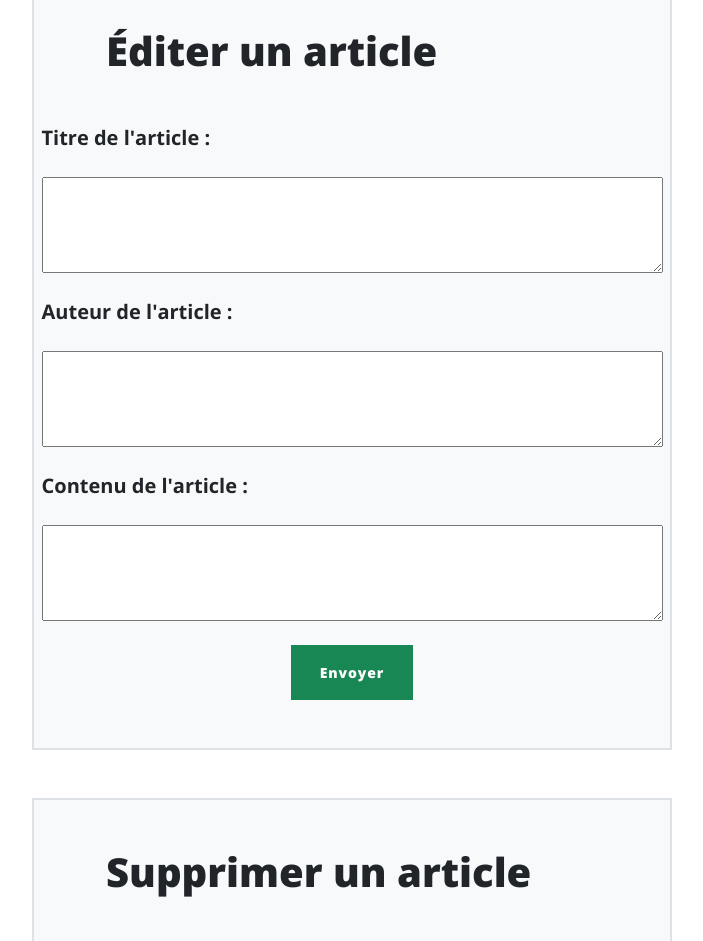
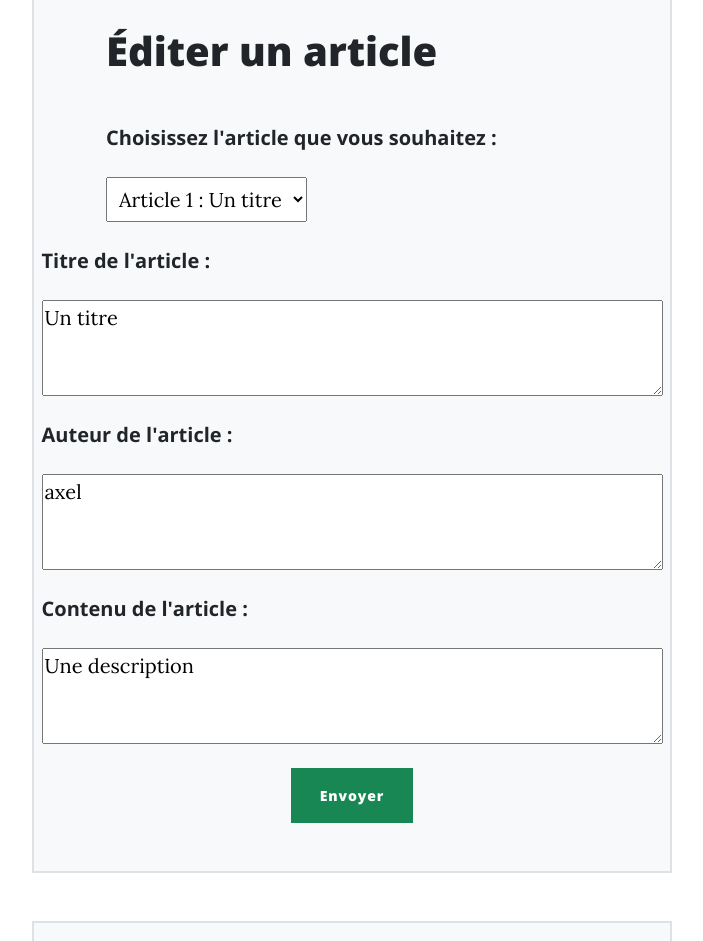
Before and after one commit to AnaisHammouche/Blog_Vue.js, a Vue app in the folder projet_blog/: page /admin in a window 1280 px wide. Shown: the part 1400-2341 px from the top of the page, without its empty margins (288-991 px from the left). Built offline with nearby package versions, Linux system fonts and the light colour scheme.

Commit message:
Administration finish

```diff
--- a/projet_blog/src/store/index.js
+++ b/projet_blog/src/store/index.js
@@ -33,6 +33,17 @@ On appelle une mutation via un ` commit('nomMutation', data) `
     suppArticle(state, id) {
       state.articles.splice(id, 1)
     },
+    editArticle(state, array) {
+      const obj = {
+        id: array.id + 1,
+        title:  array.title,
+        author: array.author,
+        content: array.content,
+        date: array.date,
+      }
+      console.log(array)
+      state.articles.splice(array.id, 1, obj)
+    },
   },
   /*
 Les actions sont commes des méthodes, un peu plus générales, qui peuvent lire
--- a/projet_blog/src/views/admin.vue
+++ b/projet_blog/src/views/admin.vue
@@ -24,20 +24,27 @@
 
     <div class="border border-2 w-50 p-5 bg-light mb-5">
     <h1 class="mb-5 ms-4">Éditer un article</h1>
-    <form action="" class="d-flex flex-column align-items-center justify-content-between" @submit.prevent="addArticle">
+    <form action="" class="d-flex flex-column align-items-center justify-content-between" @submit.prevent="editArticle">
+      <div class="d-flex flex-column align-items-start w-100 ps-4">
+        <label for="newArticleId" class="mb-4 fw-bold">Choisissez l'article que vous souhaitez :</label>
+        <select v-model="selectedEdit" class="mb-4 p-2" name="pets" id="pet-select">
+            <option v-for="(item, index) in listArticles" :key="item.id" v-bind:value="index">Article {{ item.id }} : {{ item.title }}</option>
+        </select>
+      </div>
+
       <div class="d-flex flex-column align-items-start">
         <label for="newArticleTitle" class="mb-4 fw-bold">Titre de l'article :</label>
-        <textarea class="mb-4" name="newArticleTitle" v-model="newArticleTitle" id="newArticleTitle" cols="50" rows="3"></textarea>
+        <textarea class="mb-4" name="newArticleTitle" v-model="listArticles[selectedEdit].title" id="newArticleTitle" cols="50" rows="3"></textarea>
       </div>
 
       <div class="d-flex flex-column align-items-start">
         <label for="newArticleAuthor" class="mb-4 fw-bold">Auteur de l'article :</label>
-        <textarea class="mb-4" name="newArticleAuthor" v-model="newArticleAuthor" id="newArticleAuthor" cols="50" rows="3"></textarea>
+        <textarea class="mb-4" name="newArticleAuthor" v-model="listArticles[selectedEdit].author" id="newArticleAuthor" cols="50" rows="3"></textarea>
       </div>
 
       <div class="d-flex flex-column align-items-start">
         <label for="newArticleContent" class="mb-4 fw-bold">Contenu de l'article :</label>
-        <textarea class="mb-4" name="newArticleContent" v-model="newArticleContent" id="newArticleContent" cols="50" rows="3"></textarea>
+        <textarea class="mb-4" name="newArticleContent" v-model="listArticles[selectedEdit].content" id="newArticleContent" cols="50" rows="3"></textarea>
       </div>
       <input class="btn btn-success" type="submit" value="Envoyer">
     </form>
@@ -63,11 +70,12 @@
 export default {
   data() {
     return {
+      selectedEdit: 0,
       selected: 0,
       listArticles: this.$store.state.articles,
       newArticleTitle: '',
       newArticleAuthor: '',
-      newArticleContent: ''
+      newArticleContent: '',
     };
   },
   methods: {
@@ -81,7 +89,16 @@ export default {
       }
       this.$store.commit('addArticle', array)
     },
-
+    editArticle: function() {
+      const array = {
+        id: this.selectedEdit,
+        title: this.listArticles[this.selectedEdit].title,
+        author: this.listArticles[this.selectedEdit].author,
+        content: this.listArticles[this.selectedEdit].content,
+        date: this.listArticles[this.selectedEdit].date,
+      }
+      this.$store.commit('editArticle', array)
+    },
     suppArticle: function() {
       this.$store.commit('suppArticle', this.selected)
     }
```
